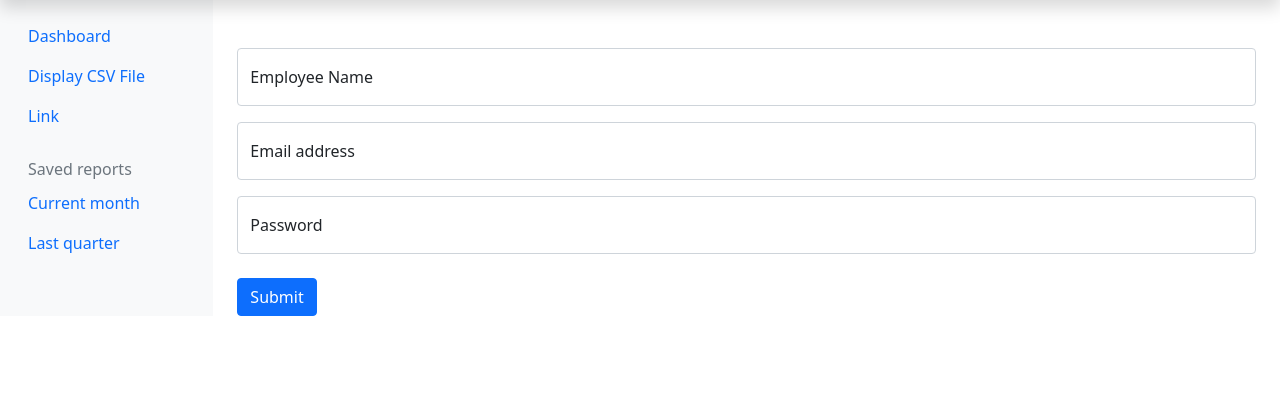
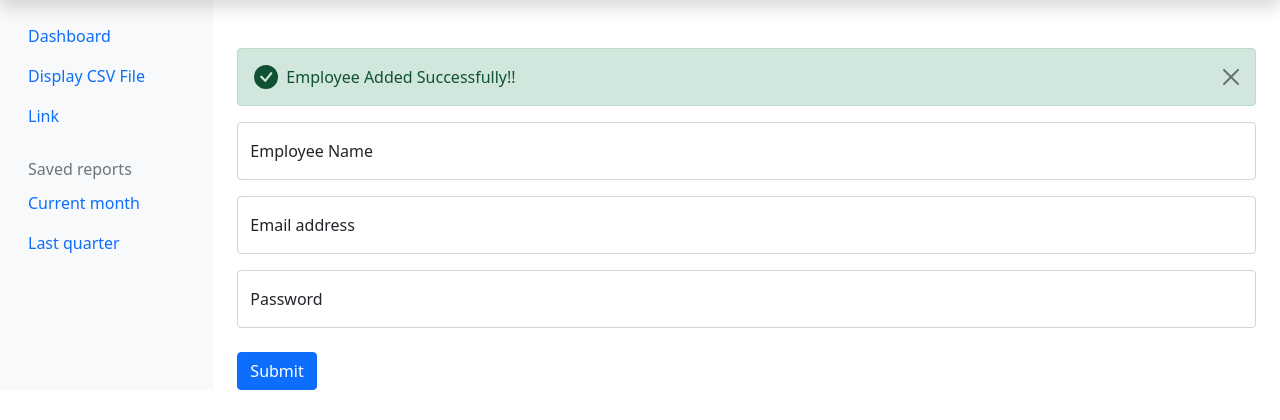
Before and after one commit to Deadpace/dashboard-attendance, a Flask app: template Templates/add-employee.html in a window 1280 px wide. Shown: the part 64-484 px from the top of the page. Run offline with Flask 2, Linux system fonts and the light colour scheme; the template is opened without the code that fills it, so the values that code supplies are empty.

Commit message:
alert added in add-employee.html

```diff
--- a/Templates/add-employee.html
+++ b/Templates/add-employee.html
@@ -2,9 +2,28 @@
 {% block body %}
 <br>
 <br>
+<svg xmlns="http://www.w3.org/2000/svg" style="display: none;">
+    <symbol id="check-circle-fill" fill="currentColor" viewBox="0 0 16 16">
+        <path
+            d="M16 8A8 8 0 1 1 0 8a8 8 0 0 1 16 0zm-3.97-3.03a.75.75 0 0 0-1.08.022L7.477 9.417 5.384 7.323a.75.75 0 0 0-1.06 1.06L6.97 11.03a.75.75 0 0 0 1.079-.02l3.992-4.99a.75.75 0 0 0-.01-1.05z" />
+    </symbol>
+</svg>
+
+<div style="{{style}}">
+    <div class="alert alert-success d-flex align-items-center alert-dismissible fade show" role="alert">
+        <svg class="bi flex-shrink-0 me-2" width="24" height="24" role="img" aria-label="Success:">
+            <use xlink:href="#check-circle-fill" /></svg>
+        <div>
+            Employee Added Successfully!!
+        </div>
+        <button type="button" class="btn-close" data-bs-dismiss="alert" aria-label="Close"></button>
+    </div>
+</div>
+
 <form action="/add_into_data" method="post">
     <div class="form-floating mb-3">
-        <input type="text" class="form-control" placeholder="Username" aria-label="Username" id="floatingUsername" name=empname required>
+        <input type="text" class="form-control" placeholder="Username" aria-label="Username" id="floatingUsername"
+            name=empname required>
         <label for="floatingUsername">Employee Name</label>
     </div>
     <div class="form-floating mb-3">
--- a/app.py
+++ b/app.py
@@ -19,15 +19,16 @@ def employee(file_name):
 
 @app.route('/add_employee')
 def add_employee():
-    return render_template("add-employee.html")
+    return render_template("add-employee.html", style = "display: none")
 
 @app.route('/add_into_data',methods=["POST"])
 def add_into_data():
-    if request.form:
-        data = request.form
-        print(data)
-        flash("Employee Added")
-        return redirect(url_for("add_employee"))
+    if request.method == "POST":
+        if request.form:
+            data = request.form
+            print(data)
+            # flash("Employee Added")
+            return render_template("add-employee.html", style = "")
 
 if __name__== "__main__":
     app.run(debug=True)
```
